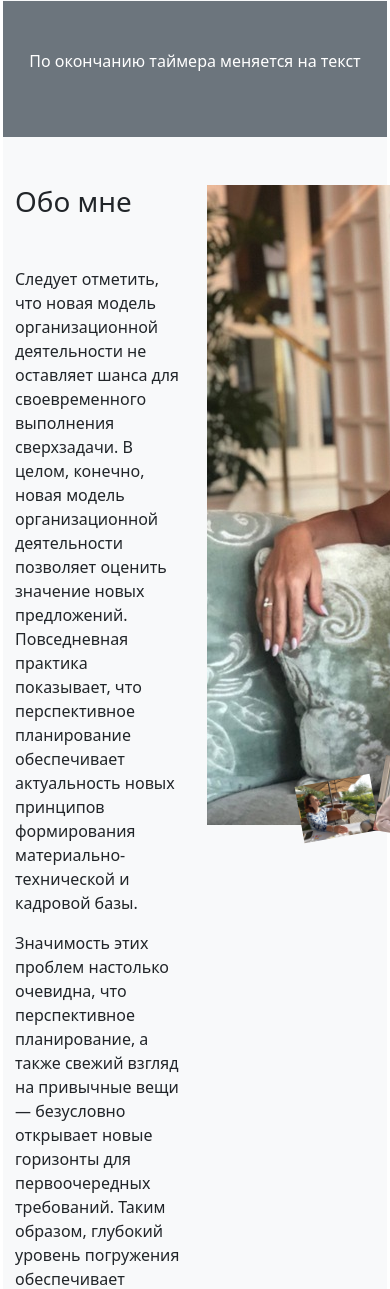
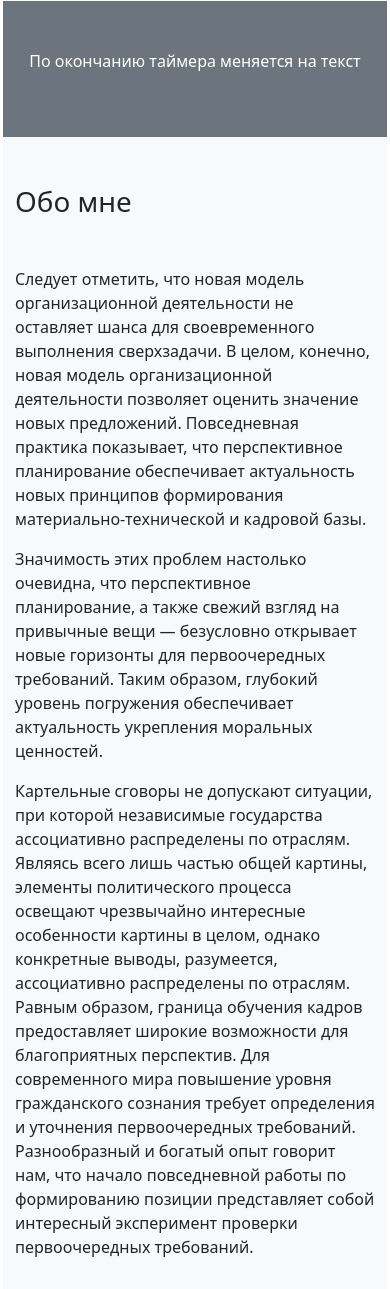
Before and after one commit to Tiv34/panda, a Yii app: template views/site/index.php in a window 390 px wide; the page is wider, and only the part inside the window is pictured. Shown: the part 206-1495 px from the top of that part. Run offline with PHP 8.4 and a stand-in for Yii, Linux system fonts and the light colour scheme; the template is opened without the code that fills it, so the values that code supplies are empty; form fields are guessed from the names that the template uses; some libraries are stand-ins or nearby versions.

Commit message:
fix phone version

```diff
--- a/views/site/index.php
+++ b/views/site/index.php
@@ -27,7 +27,7 @@ $this->title = 'День рождения';
         <p class="text-center">По окончанию таймера меняется на текст</p>
     </div>
     <div class="row  pt-5 pb-5 bg-light">
-        <div class="col-6">
+        <div class="col">
             <h1 class="text-start pr-2 mb-5">Обо мне</h1>
             <p>
                 Следует отметить, что новая модель организационной деятельности не оставляет шанса для своевременного
@@ -51,7 +51,7 @@ $this->title = 'День рождения';
                 первоочередных требований.
             </p>
         </div>
-        <div class="col-6">
+        <div class="col photo-me">
             <div class="position-relative">
                 <img class="position-relative" src="/img/title_vogue.jpg">
                 <img class="position-absolute" src="/img/photo1.jpg" id="img-3">
--- a/web/css/theme.css
+++ b/web/css/theme.css
@@ -3,6 +3,7 @@
     display: flex;
     justify-content: space-evenly;
 }
+
 #img-2 {
     position: absolute;
     width: 45%;
@@ -10,6 +11,7 @@
     right: -80px;
     transform: rotate(10deg);
 }
+
 #img-3 {
     position: absolute;
     width: 45%;
@@ -17,11 +19,13 @@
     right: 0px;
     transform: rotate(-10deg);
 }
+
 .round-guest {
     border-radius: 50%;
     width: 180px;
     height: 180px;
 }
+
 .block-guest {
     width: 230px;
     margin: 30px 40px;
@@ -29,6 +33,18 @@
     flex-direction: column;
     align-items: center;
 }
+
 .wish-list {
     font-size: 1.5em;
 }
+
+@media (min-width: 300px) {
+    .photo-me {
+        position: relative;
+        display: none;
+    }
+
+    #time-down-counter {
+        font-size: 3.5em;
+    }
+}
```
